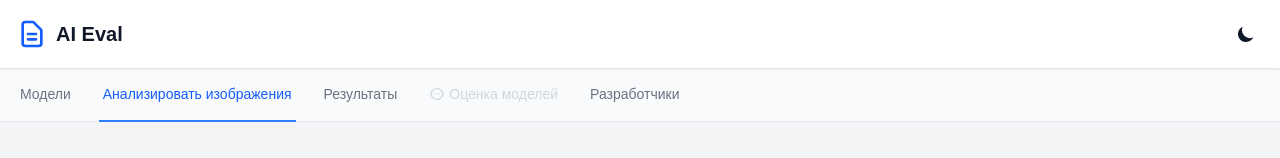
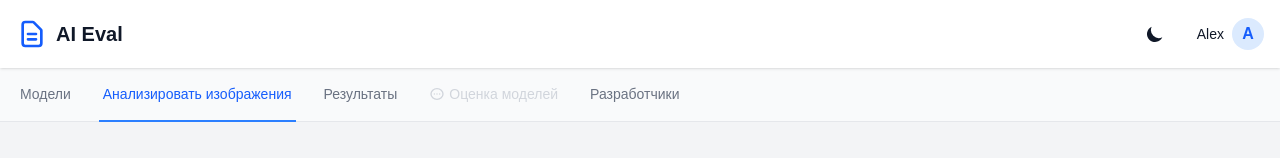
Before and after one commit to TumenSan/med-service-front, a Next.js app: page / in a window 1280 px wide. Shown: the top 158 px of the page. Built offline with nearby package versions, Linux system fonts and the light colour scheme.

Commit message:
feat: add developer panel in header

```diff
--- a/src/components/Header.tsx
+++ b/src/components/Header.tsx
@@ -7,16 +7,60 @@ interface HeaderProps {
 }
 
 const Header: React.FC<HeaderProps> = ({ darkMode, setDarkMode }) => {
+  const [isMenuOpen, setIsMenuOpen] = React.useState(false);
+
   return (
     <header className="bg-white shadow-sm dark:bg-gray-800 dark:text-white sticky top-0 z-10">
       <div className="container mx-auto px-4 py-4 flex items-center justify-between">
+        {/* Лого */}
         <div className="flex items-center space-x-2">
           <svg className="w-8 h-8 text-blue-600" fill="none" stroke="currentColor" viewBox="0 0 24 24">
             <path strokeLinecap="round" strokeLinejoin="round" strokeWidth={2} d="M9 12h6m-6 4h6m2 5H7a2 2 0 01-2-2V5a2 2 0 012-2h5.586a1 1 0 01.707.293l5.414 5.414a1 1 0 01.293.707V19a2 2 0 01-2 2z" />
           </svg>
           <h1 className="text-xl font-bold">AI Eval</h1>
         </div>
-        <DarkModeToggle darkMode={darkMode} setDarkMode={setDarkMode} />
+
+        {/* Правая часть: тема + пользователь */}
+        <div className="flex items-center space-x-6">
+          {/* Переключатель темы */}
+          <DarkModeToggle darkMode={darkMode} setDarkMode={setDarkMode} />
+
+          {/* Пользователь */}
+          <div className="relative">
+            <button
+              onClick={() => setIsMenuOpen(prev => !prev)}
+              className="flex items-center space-x-2 focus:outline-none"
+            >
+              <span className="hidden md:inline-block text-sm font-medium">Alex</span>
+              <div className="w-8 h-8 rounded-full bg-blue-100 flex items-center justify-center text-blue-600 font-semibold">
+                A
+              </div>
+            </button>
+
+            {/* Dropdown menu */}
+            {isMenuOpen && (
+              <div className="absolute right-0 mt-2 w-48 bg-white rounded-md shadow-lg z-20 dark:bg-gray-700 border dark:border-gray-600">
+                <ul className="py-2 text-sm text-gray-700 dark:text-gray-200">
+                  <li>
+                    <a href="#" className="block px-4 py-2 hover:bg-gray-100 dark:hover:bg-gray-600">
+                      Профиль
+                    </a>
+                  </li>
+                  <li>
+                    <a href="#" className="block px-4 py-2 hover:bg-gray-100 dark:hover:bg-gray-600">
+                      Настройки
+                    </a>
+                  </li>
+                  <li>
+                    <a href="#" className="block px-4 py-2 hover:bg-gray-100 dark:hover:bg-gray-600">
+                      Выйти
+                    </a>
+                  </li>
+                </ul>
+              </div>
+            )}
+          </div>
+        </div>
       </div>
     </header>
   );
```
